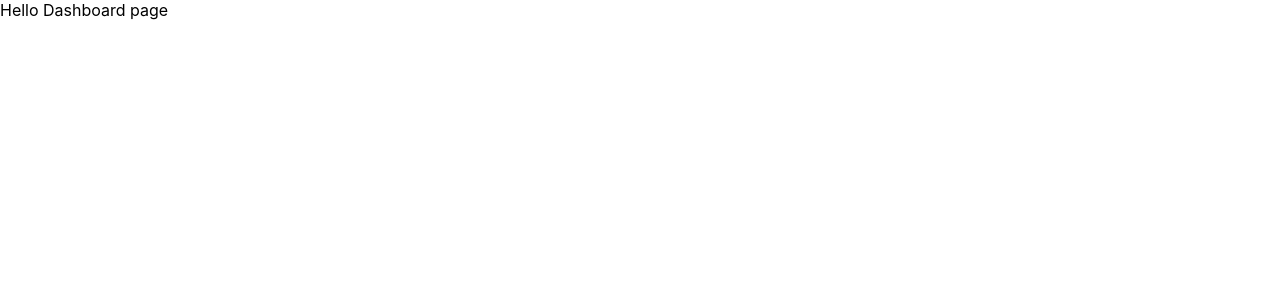
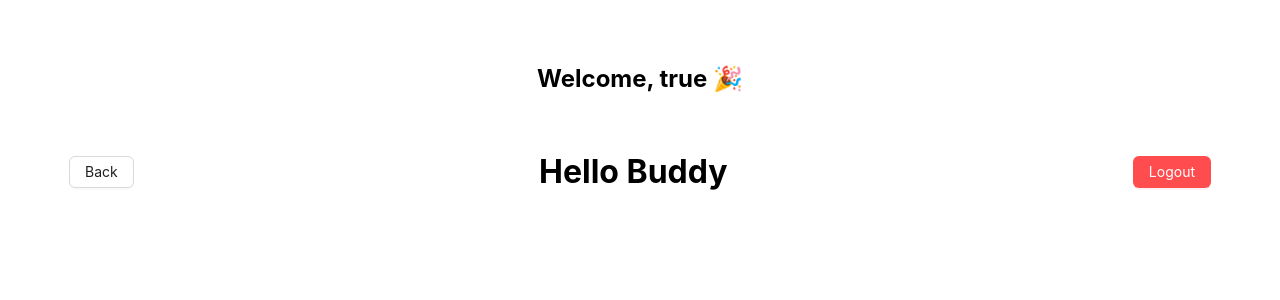
Before and after one commit to Sugans16/chat-partner, a React (Create React App) app: page /dashboard in a window 1280 px wide. Shown: the top 300 px of the page. Built offline with nearby package versions, Linux system fonts and the light colour scheme; sample sign-in values are in the browser's storage.

Commit message:
Updated signup page and login validation

```diff
--- a/package.json
+++ b/package.json
@@ -9,6 +9,7 @@
     "@testing-library/react": "^16.2.0",
     "@testing-library/user-event": "^13.5.0",
     "antd": "^5.24.3",
+    "dexie": "^4.0.11",
     "react": "^19.0.0",
     "react-dom": "^19.0.0",
     "react-redux": "^9.2.0",
--- a/src/main/dashboard.jsx
+++ b/src/main/dashboard.jsx
@@ -1,9 +1,46 @@
-import React from "react";
+import React, { useEffect, useState } from "react";
+import { useNavigate } from "react-router-dom";
+import { Button } from "antd";
+import db from "../resources/database/db";
+import "../resources/css/dashboard.css"
 
-const DashBoard = () => {
-return(
-    <div> Hello Dashboard page</div>
-)
-}
+const Dashboard = () => {
+  const navigate = useNavigate();
+  const [loggedUser, setLoggedUser] = useState("");
 
-export default DashBoard;
+  useEffect(() => {
+    const checkLoggedInUser = async () => {
+      const storedUser = localStorage.getItem("loggedUser");
+
+      if (storedUser) {
+        setLoggedUser(storedUser);
+      } else {
+        navigate("/");
+      }
+    };
+    checkLoggedInUser();
+  }, [navigate]);
+
+  const handleLogout = async () => {
+    if (loggedUser) {
+      await db.users.where("username").equals(loggedUser).modify({ status: false });
+
+      localStorage.removeItem("loggedUser");
+      setLoggedUser("");
+      navigate("/");
+    }
+  };
+
+  return (
+    <div className="dashboard-container">
+      <h2>Welcome, {loggedUser} 🎉</h2>
+      <div className="button-group">
+        <Button type="default" onClick={() => navigate("/")}>Back</Button>
+        <h1>Hello Buddy</h1>
+        <Button type="primary" danger onClick={handleLogout}>Logout</Button>
+      </div>
+    </div>
+  );
+};
+
+export default Dashboard;
--- a/src/main/loginPage.jsx
+++ b/src/main/loginPage.jsx
@@ -1,13 +1,48 @@
-import React from "react";
+import React, { useState, useEffect } from "react";
 import { useNavigate } from "react-router-dom";
 import backgroundImage from "../resources/images/5_asfasw112.jpg";
 import { Input, Tooltip, Button } from "antd";
 import { UserOutlined, InfoCircleOutlined, LockOutlined } from "@ant-design/icons";
 import "../resources/css/loginpage.css";
 import "../resources/css/style.css";
+import db from "../resources/database/db";
 
 const LoginPage = () => {
   const navigate = useNavigate();
+  const [userName, setUserName] = useState("");
+  const [password, setPassword] = useState("");
+
+  useEffect(() => {
+    const checkLoggedInUser = async () => {
+      const storedUser = localStorage.getItem("loggedUser");
+
+      if (storedUser) {
+        const user = await db.users.where("username").equals(storedUser).first();
+        if (user && user.status === true) {
+          navigate("/dashboard");
+        }
+      }
+    };
+
+    checkLoggedInUser();
+  }, [navigate]);
+
+  const handleLogin = async () => {
+    const user = await db.users.get({ username: userName });
+
+    if (user) {
+      if (user.password === password) {
+        await db.users.update(user.id, { status: true });
+        localStorage.setItem("loggedUser", userName);
+        alert("Login Successful! 🎉");
+        navigate("/dashboard");
+      } else {
+        alert("Incorrect password! ❌");
+      }
+    } else {
+      alert("User not found! ❌");
+    }
+  };
 
   return (
     <div className="login-container" style={{ backgroundImage: `url(${backgroundImage})` }}>
@@ -19,6 +54,8 @@ const LoginPage = () => {
           <Input
             className="input-field"
             placeholder="Enter your username"
+            value={userName}
+            onChange={(e) => setUserName(e.target.value)}
             prefix={<UserOutlined />}
             suffix={
               <Tooltip title="Enter your username">
@@ -33,6 +70,8 @@ const LoginPage = () => {
           <Input.Password
             className="input-field"
             placeholder="Enter your password"
+            value={password}
+            onChange={(e) => setPassword(e.target.value)}
             prefix={<LockOutlined />}
             suffix={
               <Tooltip title="Enter your password">
@@ -41,7 +80,7 @@ const LoginPage = () => {
             }
           />
         </div>
-        <Button type="primary" className="login-button">
+        <Button type="primary" className="login-button" onClick={handleLogin}>
           Login
         </Button>
         <div className="register-container">
--- a/src/main/registerPage.jsx
+++ b/src/main/registerPage.jsx
@@ -1,13 +1,28 @@
-import React from "react";
+import React, { useState } from "react";
 import { useNavigate } from "react-router-dom";
 import { Input, Tooltip, Button } from "antd";
 import { UserOutlined, MailOutlined, LockOutlined, InfoCircleOutlined, PhoneOutlined } from "@ant-design/icons";
 import backgroundImage from "../resources/images/5_asfasw112.jpg";
 import "../resources/css/signup.css";
 import "../resources/css/style.css";
+import db from "../resources/database/db";
 
 const SignupPage = () => {
-  const navigate = useNavigate(); // For navigation
+  const navigate = useNavigate();
+  const [userName, setUserName] = useState("");
+  const [email, setEmail] = useState("");
+  const [phoneNumber, setPhoneNumber] = useState("");
+  const [password, setPassword] = useState("");
+
+const addUser = async () => {
+ await db.users.add({ username:userName, email, phonenumber: parseInt(phoneNumber), password,  status: false });
+ alert("Account Created Successfully")
+ setUserName("");
+ setEmail("");
+ setPhoneNumber("");
+ setPassword("");
+ navigate("/")
+}
 
   return (
     <div className="signup-container" style={{ backgroundImage: `url(${backgroundImage})` }}>
@@ -20,6 +35,8 @@ const SignupPage = () => {
             className="input-field"
             placeholder="Enter your username"
             prefix={<UserOutlined />}
+            value = {userName}
+            onChange={(e)=> setUserName(e.target.value)}
             suffix={
               <Tooltip title="Enter a unique username">
                 <InfoCircleOutlined />
@@ -35,6 +52,8 @@ const SignupPage = () => {
             type="email"
             placeholder="Enter your email"
             prefix={<MailOutlined />}
+            value = {email}
+            onChange={(e)=> setEmail(e.target.value)}
             suffix={
               <Tooltip title="Enter a valid email">
                 <InfoCircleOutlined />
@@ -47,6 +66,8 @@ const SignupPage = () => {
           <Input type="number" min="0"
             className="input-field"
             placeholder="Enter your phone number"
+            value = {phoneNumber}
+            onChange={(e)=> setPhoneNumber(e.target.value)}
             prefix={<PhoneOutlined />}
             suffix={
               <Tooltip title="Enter your phone number">
@@ -60,6 +81,8 @@ const SignupPage = () => {
           <Input.Password
             className="input-field"
             placeholder="Create a password"
+            value = {password}
+            onChange={(e)=> setPassword(e.target.value)}
             prefix={<LockOutlined />}
             suffix={
               <Tooltip title="Password should be strong">
@@ -69,7 +92,7 @@ const SignupPage = () => {
           />
         </div>
 
-        <Button type="primary" className="signup-button">
+        <Button type="primary" className="signup-button" onClick={addUser}>
           Sign Up
         </Button>
 
--- /dev/null
+++ b/src/resources/css/dashboard.css
@@ -0,0 +1,17 @@
+.dashboard-container {
+    text-align: center;
+    margin: auto;
+    padding: 5%;
+}
+
+.button-group {
+  margin-top: 20px;
+  display: flex;
+  margin-top: 5%;
+  align-items: center;
+  justify-content: space-between;
+}
+
+button {
+  margin: 5px;
+}
--- a/src/resources/css/loginpage.css
+++ b/src/resources/css/loginpage.css
@@ -47,6 +47,11 @@
     margin-top: 3%;
   }
 
+  .input-field input::placeholder{
+    color: #333;
+    opacity: 1;
+  }
+
   .login-button {
     width: 100%;
     margin-top: 15px;
--- /dev/null
+++ b/src/resources/database/db.js
@@ -0,0 +1,9 @@
+import Dexie from 'dexie';
+
+const db = new Dexie("UserDetails");
+
+db.version(1).stores({
+    users: "++id, username, email, phonenumber, password, status"
+});
+
+export default db;
```
Also changed, not shown: 1 other file (tests, documents, lock files or other folders).
